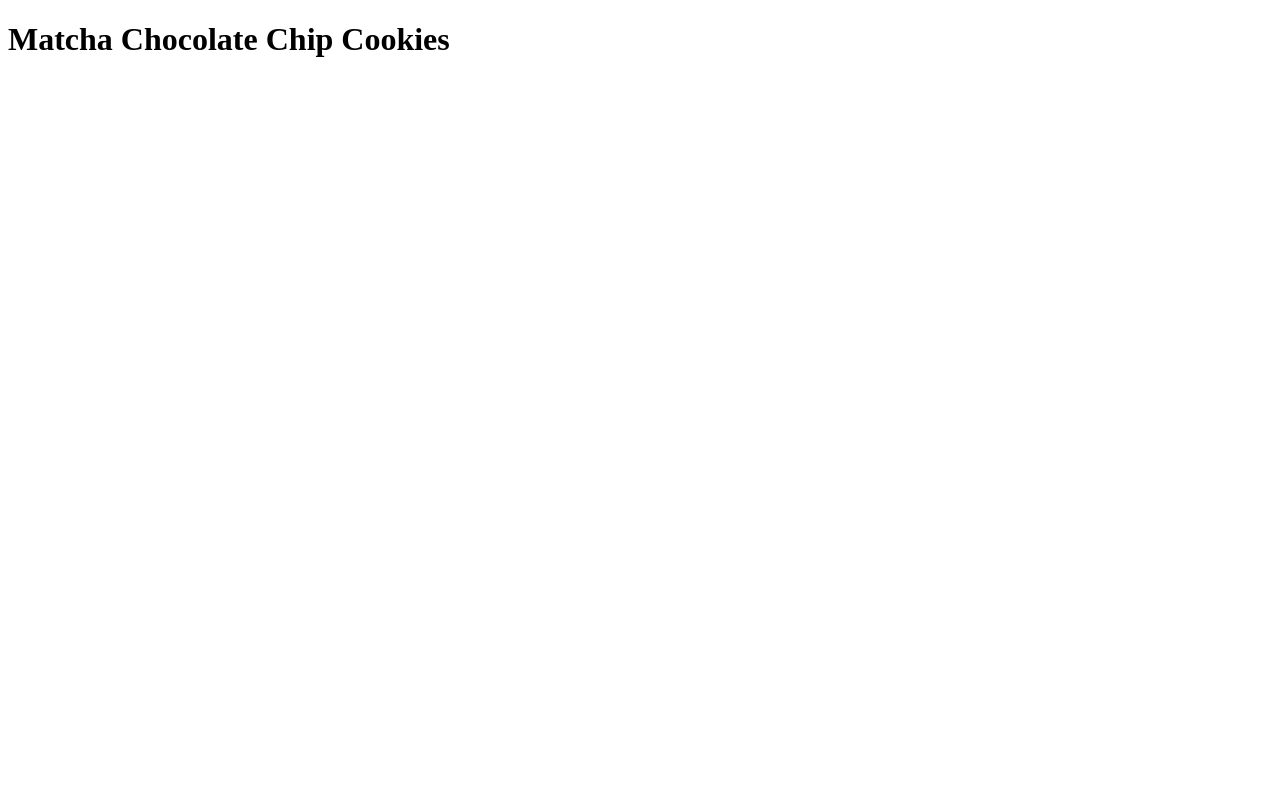
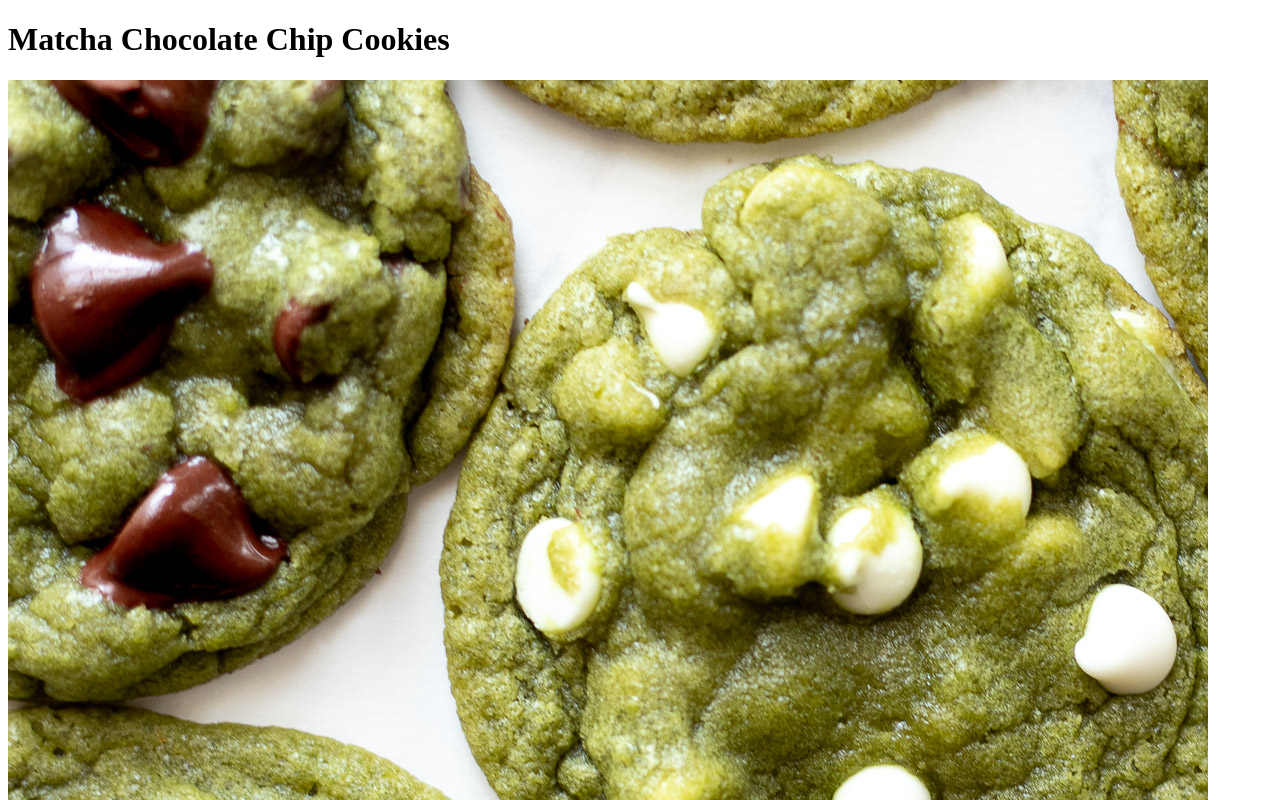
Before and after one commit to AmadoCiii/odin-recipes, a plain HTML site: page recipes/matcha_cookies.html in a window 1280 px wide. Shown: the top 800 px of the page. Drawn offline with Linux system fonts and the light colour scheme.

Commit message:
Add matcha cookie image to matcha_cookies.html

```diff
--- a/recipes/matcha_cookies.html
+++ b/recipes/matcha_cookies.html
@@ -9,5 +9,7 @@
 
   <body>
     <h1>Matcha Chocolate Chip Cookies</h1>
+      <img src="../images/matcha-chocolate-chip-cookies.jpg" alt="matcha chocloate chip cookie">
+
   </body>
 </html>
```
